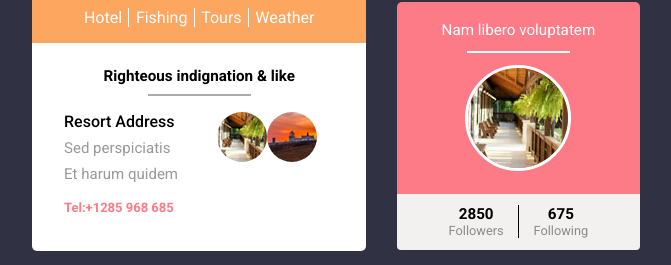
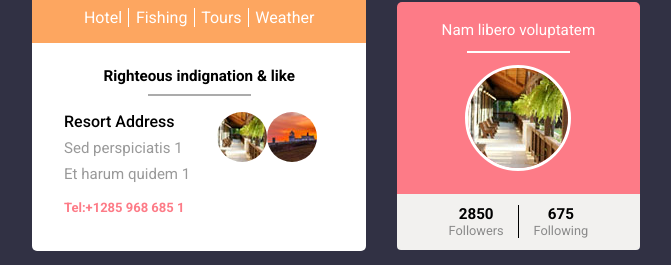
Before and after one commit to konstlvov/angular-hot-weather-widget, an Angular app: page / in a window 1280 px wide. Shown: the part 410-675 px from the top of the page, without its empty margins (304-975 px from the left). Built offline with nearby package versions, Linux system fonts and the light colour scheme.

Commit message:
Список отелей (активностей) вынес в activities.ts пока самым простым способом - константный массив объектов

```diff
--- a/src/app/app.component.html
+++ b/src/app/app.component.html
@@ -15,55 +15,31 @@
 					</ul>
 				</div>
         <div class="village">
-					<h3>Righteous indignation & like</h3>
-					 <span class="line"> </span>
+          <h3>Righteous indignation &amp; like</h3>
+          <span class="line"></span>
           <div class="activity_box">
             <div class="scrollbar" id="style-2">
-	                   <div class="activity-row">
+
+              <div class="activity-row" *ngFor="let a of activitiesList">
                 <div class="activity-desc">
                   <h5>Resort Address</h5>
-		                    <p>Sed perspiciatis</p>
-		                    <p>Et harum quidem</p>
-		                   <h6>Tel:+1285 968 685</h6>
+                  <p>{{a.address1}}</p>
+                  <p>{{a.address2}}</p>
+                  <h6>{{a.phone}}</h6>
                 </div>
                 <div class="activity-img">
                   <ul>
-		                 	<li><img src='images/res.jpg'  alt=""/></li>
-		                 	<li><img src='images/r1.jpg'  alt=""/></li>
+                    <li>
+                      <img src='images/res.jpg' alt="" />
+                    </li>
+                    <li>
+                      <img src='images/r1.jpg' alt="" />
+                    </li>
                   </ul>
                 </div>
-		                 <div class="clear"> </div>
+                <div class="clear"></div>
               </div>
-		  			    <div class="activity-row">
-		                <div class="activity-desc">
-		                 	<h5>Resort Address</h5>
-		                    <p>Sed ut perspiciatis</p>
-		                    <p>Et harum quidem</p>
-		                    <h6>Tel:+1285 968 685</h6>
-		                 </div>
-		                 <div class="activity-img">
-		                   <ul>
-		                 	<li><img src='images/res.jpg'  alt=""/></li>
-		                 	<li><img src='images/r1.jpg'  alt=""/></li>
-		                 	</ul>
-		                 	</div>
-		                 <div class="clear"> </div>
-	                    </div>
-	                    <div class="activity-row">
-		                <div class="activity-desc">
-		                 	<h5>Resort Address</h5>
-		                    <p>Sed ut perspiciatis</p>
-		                    <p>Et harum quidem</p>
-		                   <h6>Tel:+1285 968 685</h6>
-		                 </div>
-		                 <div class="activity-img">
-		                   <ul>
-		                 	<li><img src='images/res.jpg'  alt=""/></li>
-		                 	<li><img src='images/r1.jpg'  alt=""/></li>
-		                 	</ul>
-		                 	</div>
-		                 <div class="clear"> </div>
-	                    </div>
+
             </div>
           </div>
         </div>
--- a/src/app/app.component.ts
+++ b/src/app/app.component.ts
@@ -1,4 +1,5 @@
-import { Component } from '@angular/core';
+import { Component, OnInit } from '@angular/core';
+import {activitiesList} from './mocks/activities';
 
 @Component({
   selector: 'app-root',
@@ -8,6 +9,7 @@ import { Component } from '@angular/core';
 
 export class AppComponent implements OnInit {
   title = 'hww';
+  public activitiesList = activitiesList;
   ngOnInit() {
     $(document).ready(function(c) {
       $('.log-close').on('click', function(c){
--- /dev/null
+++ b/src/app/mocks/activities.ts
@@ -0,0 +1,9 @@
+import {Observable, of} from 'rxjs';
+
+const activities = [
+   {address1: 'Sed perspiciatis 1', address2: 'Et harum quidem 1', phone: 'Tel:+1285 968 685 1'}
+  ,{address1: 'Sed perspiciatis 2', address2: 'Et harum quidem 2', phone: 'Tel:+1285 968 685 2'}
+  ,{address1: 'Sed perspiciatis 3', address2: 'Et harum quidem 3', phone: 'Tel:+1285 968 685 3'}
+];
+
+export const activitiesList = activities;
```
Lines whose indentation alone changed are shown as unchanged.
